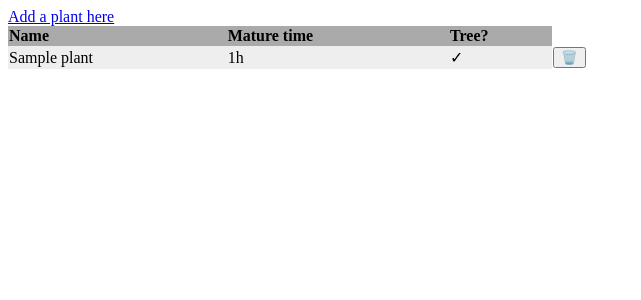
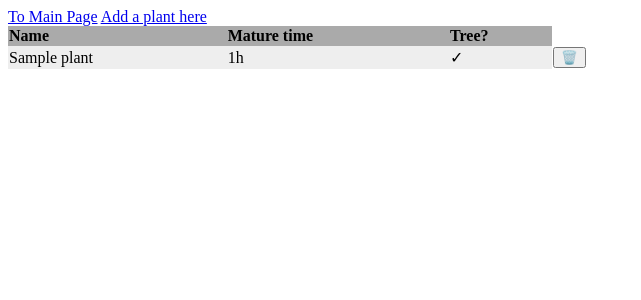
Before and after one commit to Raincoon/OddRealmBotany, a Flask app: page / in a window 1280 px wide. Shown: the top 300 px of the page, without its empty margins (0-641 px from the left). Run offline with Flask 2, Linux system fonts and the light colour scheme; tables that the repository leaves empty hold one stand-in row (values such as "Sample post").

Commit message:
Added link to index view

```diff
--- a/application/templates/layout.html
+++ b/application/templates/layout.html
@@ -6,8 +6,8 @@
   </head>
 
   <body>
+      <a href="{{ url_for('index') }}">To Main Page</a></li>
       <a href="{{ url_for('new_plant') }}">Add a plant here</a></li>
-
   <body>
     {% block body %}
       <p>
```
